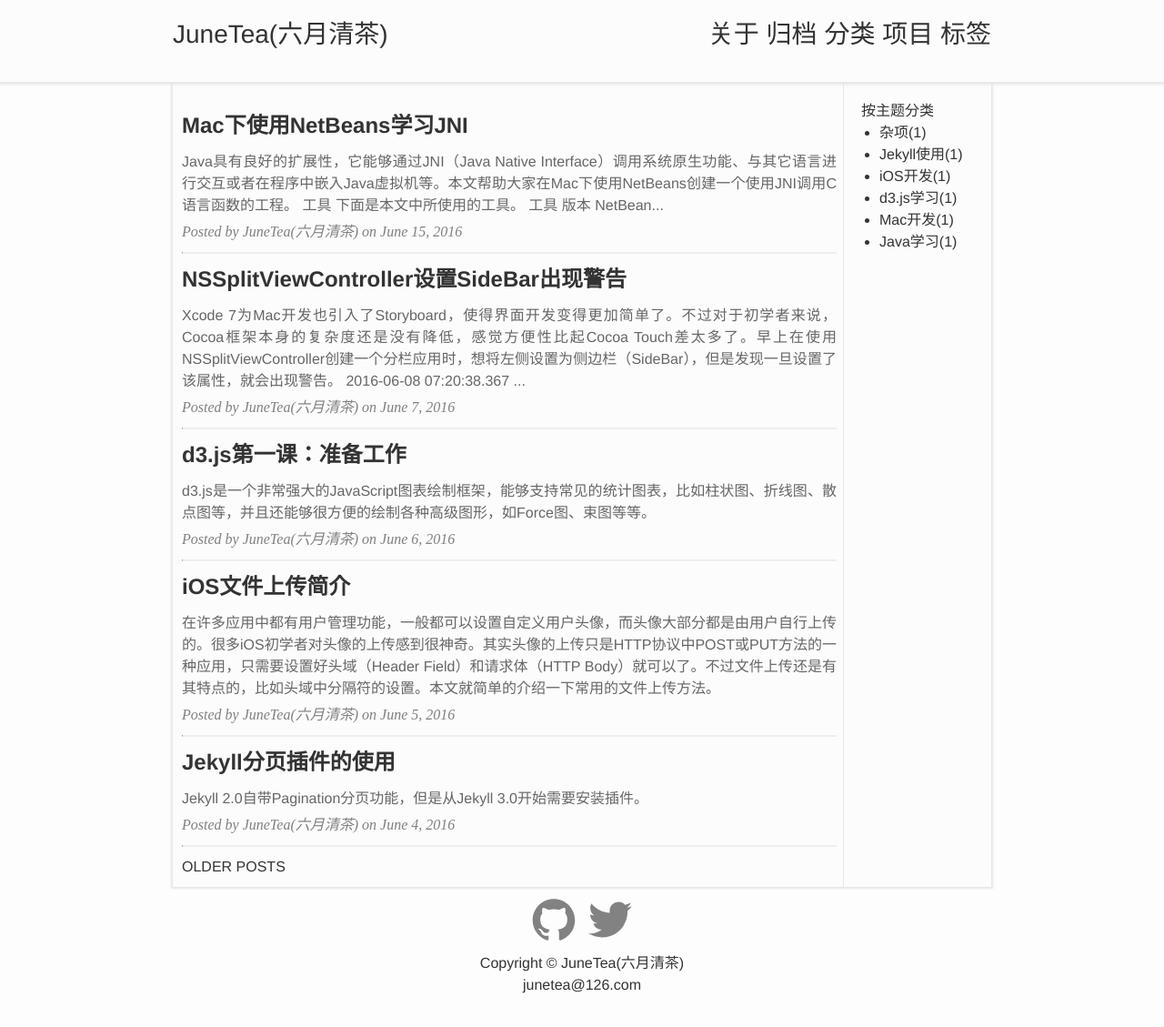
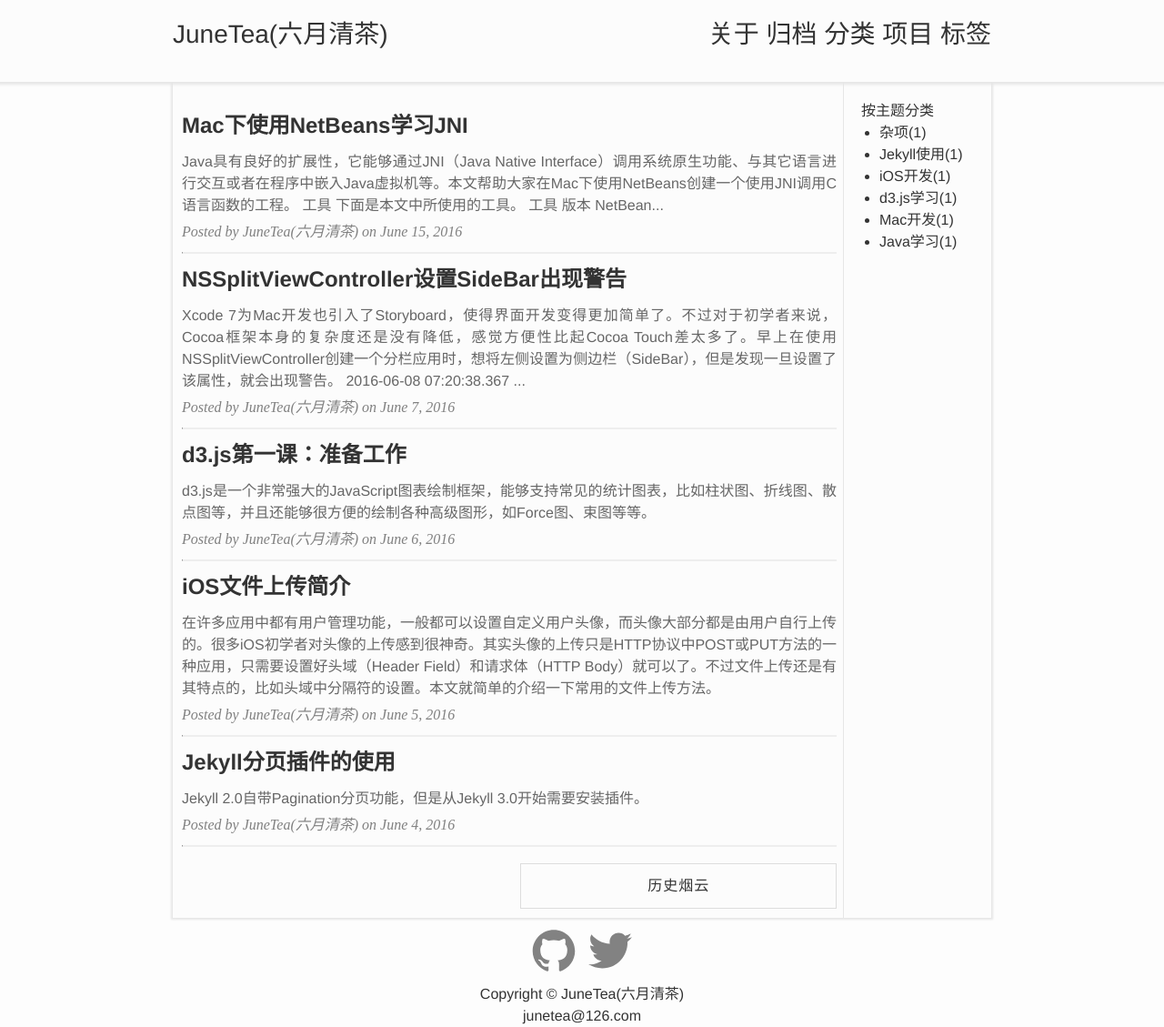
Before and after one commit to Junetea/junetea.github.io, a Jekyll site: the page built from index.html, in a window 1280 px wide and 1129 px high. Shown: the whole window at 91% size. Built offline with Jekyll 4.4.1, drawn with Linux system fonts in a browser that asks for light colours; the list of posts is cut into pages by our own code.

Commit message:
修复分页bug

```diff
--- a/_config.yml
+++ b/_config.yml
@@ -7,7 +7,7 @@ description: > # this means to ignore newlines until "baseurl:"
   JuneTea(六月清茶) study on Computer Graphics, Game, Mobile Development, HTML 5 and Bioinformatics. A cup of tea for the hot summer.
 
 baseurl: "" # the subpath of your site, e.g. /blog
-url: "http://junetea.github.io" # the base hostname & protocol for your site
+url: "http://junetea.com" # the base hostname & protocol for your site
 
 twitter_username: junetea1
 github_username:  junetea
--- a/_sass/_layout.scss
+++ b/_sass/_layout.scss
@@ -117,6 +117,10 @@
 	float: right;
 }
 
+.index-nav li {
+	padding: 12px 0;
+}
+
 .v-line {
 	display: inline-block;
 	position: absolute;
--- a/index.html
+++ b/index.html
@@ -27,16 +27,16 @@ layout: default
 		<hr />
     {% endfor %}
   </div>
-  <nav>
-  	{% if paginator.previous_page > 0 %}
-  	<span class="page-previous">
-  		<a href="{{ site.url }}/{{ paginator.page }}">NEWER POSTS</a>
-  	</span>
+  <ul class="pager index-nav">
+  	{% if paginator.previous_page %}
+  	<li class="previous">
+  		<a href="{{ paginator.previous_page_path }}">最新风貌</a>
+  	</li>
   	{% endif %}
-  	{% if paginator.next_page > 0 %}
-  	<span class="page-next">
-  		<a href="{{ site.url }}/{{ paginator.page }}">OLDER POSTS</a>
-  	</span>
+  	{% if paginator.next_page %}
+  	<li class="next">
+  		<a href="{{ paginator.next_page_path }}">历史烟云</a>
+  	</li>
   	{% endif %}
-  </nav>
+  </ul>
 </div>
```
